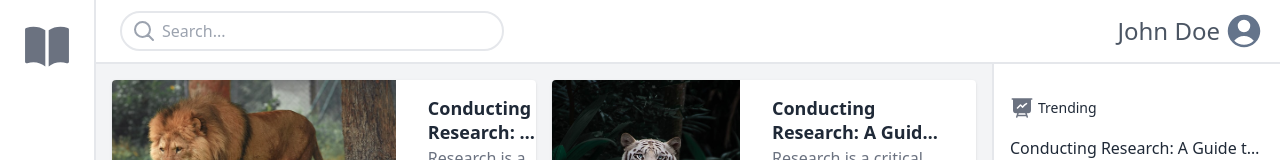
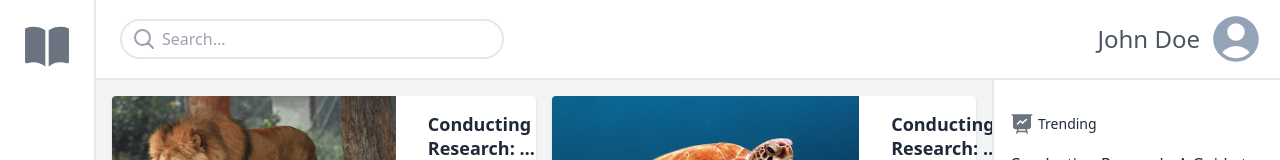
Before and after one commit to nicolasmatthewlee/blog-client, a React (Create React App) app: page / in a window 1280 px wide. Shown: the top 160 px of the page. Built offline with nearby package versions, Linux system fonts and the light colour scheme.

Commit message:
restyled header

```diff
--- a/src/components/content.tsx
+++ b/src/components/content.tsx
@@ -3,7 +3,7 @@ import { ArticleBrief } from "./articlebrief";
 import IMG_1 from "../assets/1.jpg";
 import IMG_2 from "../assets/2.jpg";
 import IMG_3 from "../assets/3.jpg";
-import IMG_4 from "../assets/4.jpg";
+import IMG_4 from "../assets/7.jpg";
 import IMG_5 from "../assets/5.jpg";
 import IMG_6 from "../assets/6.jpg";
 
--- a/src/components/header.tsx
+++ b/src/components/header.tsx
@@ -1,6 +1,9 @@
 export const Header: Function = () => {
   return (
-    <div className="h-16 flex border-b-2 border-gray-200">
+    <div
+      className="h-16 flex border-b-2 border-gray-200
+    sm:h-20"
+    >
       <div className="hidden sm:flex flex-1 items-center p-6 relative">
         <label className="absolute left-9" htmlFor="search">
           <svg
@@ -26,7 +29,7 @@ export const Header: Function = () => {
           placeholder="Search..."
         />
       </div>
-      <div className="flex-1 flex px-4 space-x-1 items-center justify-end">
+      <div className="flex-1 flex px-4 space-x-2 items-center justify-end">
         <div className="flex items-center">
           <h3 className="text-2xl text-center font-medium text-gray-600">
             John Doe
@@ -36,7 +39,8 @@ export const Header: Function = () => {
           xmlns="http://www.w3.org/2000/svg"
           viewBox="0 0 24 24"
           fill="currentColor"
-          className="h-10 fill-slate-500"
+          className="h-10 fill-slate-400
+                      sm:h-14"
         >
           <path
             fillRule="evenodd"
```
